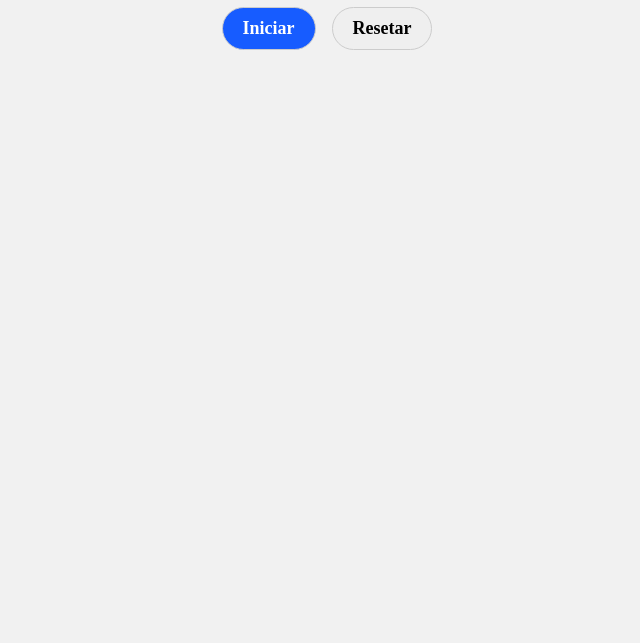
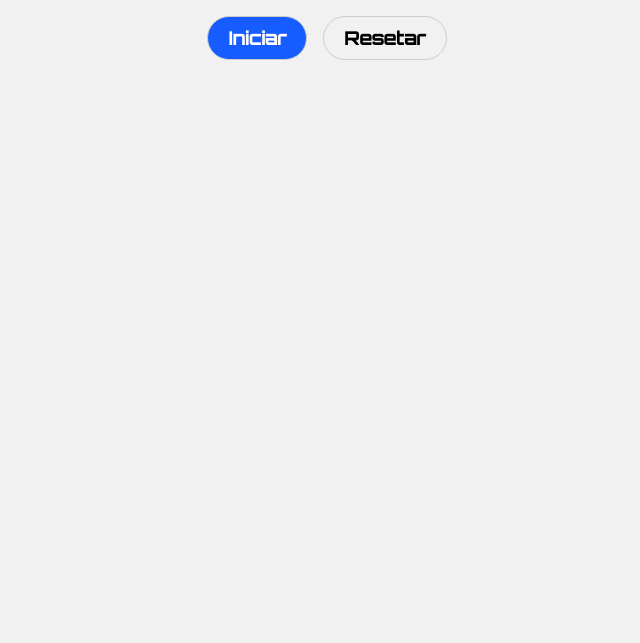
Before and after one commit to Gustavinn01/Cronometo, a plain HTML site: page index.html in a window 1280 px wide. Shown: the part 205-848 px from the top of the page, without its empty margins (313-953 px from the left). Drawn offline with Linux system fonts and the light colour scheme.

Commit message:
adição no css

```diff
--- a/index.html
+++ b/index.html
@@ -5,6 +5,9 @@
     <meta http-equiv="X-UA-Compatible" content="IE=edge">
     <meta name="viewport" content="width=device-width, initial-scale=1.0">
     <link rel="stylesheet" href="./style.css">
+    <link rel="preconnect" href="https://fonts.googleapis.com">
+<link rel="preconnect" href="https://fonts.gstatic.com" crossorigin>
+<link href="https://fonts.googleapis.com/css2?family=Orbitron:wght@500&display=swap" rel="stylesheet">
     <title>Cronômetro</title>
 </head>
 <body>
--- a/style.css
+++ b/style.css
@@ -1,7 +1,8 @@
 *{
     padding: 0;
     margin: 0;
-    font-family: 'Times New Roman', Times, serif;
+    font-family: 'Orbitron', sans-serif;
+    background-color: #f1f1f1;
 }
 
 .container {
```
